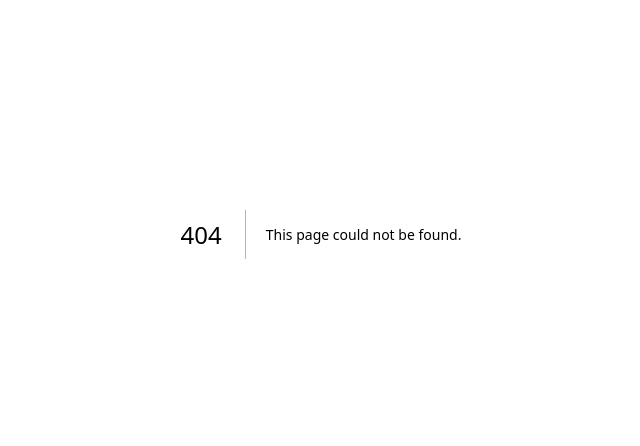
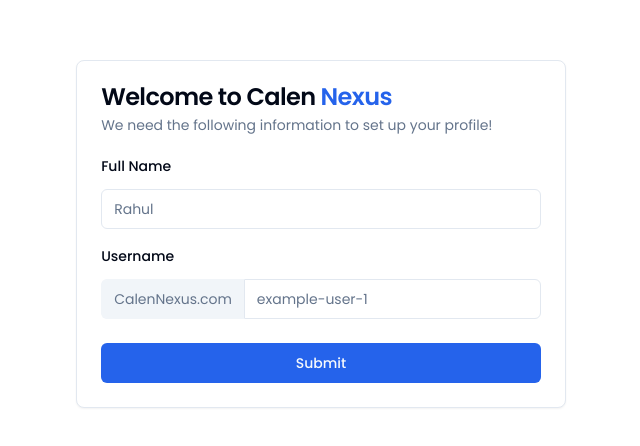
Before and after one commit to chavarahul/calender-booking, a Next.js app: page /onboarding in a window 1280 px wide. Before the commit this address had no page. Shown: the part 166-612 px from the top of the page, without its empty margins (319-959 px from the left). Built offline with nearby package versions, Linux system fonts and the light colour scheme.

Commit message:
added onboarding route

```diff
--- a/app/(sites)/dashboard/layout.tsx
+++ b/app/(sites)/dashboard/layout.tsx
@@ -7,14 +7,15 @@ import { SheetContent, SheetTrigger } from '@/app/components/ui/sheet'
 import { Button, DropdownMenu, Sheet, ThemeToggle } from '@/app/components/ui'
 import { Menu } from 'lucide-react'
 import { DropdownMenuContent, DropdownMenuItem, DropdownMenuLabel, DropdownMenuSeparator, DropdownMenuTrigger } from '@/app/components/ui/dropdown-menu'
-import { auth } from '@/app/lib/auth'
+import {  signOut } from '@/app/lib/auth'
+import { requireUser } from '@/app/lib/hooks'
 
 interface ReactChildren {
     children: ReactNode
 }
 
 const Layout: React.FC<ReactChildren> = async({ children }) => {
-    const session = await auth();
+    const session = await requireUser();
     return (
         <div className='min-h-screen w-full relative grid md:grid-cols-[220px_1fr] lg:grid-cols-[280px_1fr]'>
             <div className="hidden md:block border-r bg-muted/40">
@@ -63,11 +64,22 @@ const Layout: React.FC<ReactChildren> = async({ children }) => {
                             <DropdownMenuContent align='end'>
                               <DropdownMenuLabel>My Account</DropdownMenuLabel>
                               <DropdownMenuSeparator/>
-                              <DropdownMenuItem>Settings</DropdownMenuItem>
+                              <DropdownMenuItem asChild><Link href={"/Dashboard/settings"}>Settings</Link></DropdownMenuItem>
+                               <DropdownMenuItem asChild>
+                                <form action={async()=> {
+                                    "use server";
+                                    await signOut();
+                                }} className='w-full'>
+                                    <button className='w-full text-left'>Log out</button>
+                                    </form>
+                               </DropdownMenuItem>
                             </DropdownMenuContent>
                         </DropdownMenu>
                     </div>
                 </header>
+                <main className='flex flex-1 flex-col gap-4 p-4 lg:gap-6 lg:p-6'>
+                    {children}
+                </main>
             </div>
         </div>
     )
--- /dev/null
+++ b/app/(sites)/onboarding/page.tsx
@@ -0,0 +1,38 @@
+import { Button, Card, Input, Label } from '@/app/components/ui'
+import { CardContent, CardDescription, CardFooter, CardHeader, CardTitle } from '@/app/components/ui/card'
+import React from 'react'
+
+const onBoarding = () => {
+    return (
+        <section className='min-h-screen w-screen relative flex items-center justify-center'>
+            <Card>
+                <CardHeader>
+                    <CardTitle>Welcome to Calen <span className="text-primary">Nexus</span></CardTitle>
+                    <CardDescription>We need the following information to set up your profile!</CardDescription>
+                </CardHeader>
+                <form action="">
+                    <CardContent className='flex flex-col gap-y-5'>
+                        <div className="grid gap-y-2">
+                            <Label>Full Name</Label>
+                            <Input placeholder='Rahul' className='mt-2' />
+                        </div>
+                        <div className="grid gap-y-2">
+                            <Label>Username</Label>
+                            <div className="flex rounded-md">
+                                <span className='inline-flex mt-2 items-center px-3 rounded-l-md border border-r-0 border-muted bg-muted text-sm text-muted-foreground'>
+                                    CalenNexus.com
+                                </span>
+                                <Input placeholder='example-user-1' className='rounded-l-none mt-2 focus:border-none' />
+                            </div>
+                        </div>
+                    </CardContent>
+                    <CardFooter>
+                        <Button className='w-full'>Submit</Button>
+                    </CardFooter>
+                </form>
+            </Card>
+        </section>
+    )
+}
+
+export default onBoarding
--- /dev/null
+++ b/app/components/ui/card.tsx
@@ -0,0 +1,79 @@
+import * as React from "react"
+
+import { cn } from "@/lib/utils"
+
+const Card = React.forwardRef<
+  HTMLDivElement,
+  React.HTMLAttributes<HTMLDivElement>
+>(({ className, ...props }, ref) => (
+  <div
+    ref={ref}
+    className={cn(
+      "rounded-lg border bg-card text-card-foreground shadow-sm",
+      className
+    )}
+    {...props}
+  />
+))
+Card.displayName = "Card"
+
+const CardHeader = React.forwardRef<
+  HTMLDivElement,
+  React.HTMLAttributes<HTMLDivElement>
+>(({ className, ...props }, ref) => (
+  <div
+    ref={ref}
+    className={cn("flex flex-col space-y-1.5 p-6", className)}
+    {...props}
+  />
+))
+CardHeader.displayName = "CardHeader"
+
+const CardTitle = React.forwardRef<
+  HTMLParagraphElement,
+  React.HTMLAttributes<HTMLHeadingElement>
+>(({ className, ...props }, ref) => (
+  <h3
+    ref={ref}
+    className={cn(
+      "text-2xl font-semibold leading-none tracking-tight",
+      className
+    )}
+    {...props}
+  />
+))
+CardTitle.displayName = "CardTitle"
+
+const CardDescription = React.forwardRef<
+  HTMLParagraphElement,
+  React.HTMLAttributes<HTMLParagraphElement>
+>(({ className, ...props }, ref) => (
+  <p
+    ref={ref}
+    className={cn("text-sm text-muted-foreground", className)}
+    {...props}
+  />
+))
+CardDescription.displayName = "CardDescription"
+
+const CardContent = React.forwardRef<
+  HTMLDivElement,
+  React.HTMLAttributes<HTMLDivElement>
+>(({ className, ...props }, ref) => (
+  <div ref={ref} className={cn("p-6 pt-0", className)} {...props} />
+))
+CardContent.displayName = "CardContent"
+
+const CardFooter = React.forwardRef<
+  HTMLDivElement,
+  React.HTMLAttributes<HTMLDivElement>
+>(({ className, ...props }, ref) => (
+  <div
+    ref={ref}
+    className={cn("flex items-center p-6 pt-0", className)}
+    {...props}
+  />
+))
+CardFooter.displayName = "CardFooter"
+
+export { Card, CardHeader, CardFooter, CardTitle, CardDescription, CardContent }
--- /dev/null
+++ b/app/components/ui/input.tsx
@@ -0,0 +1,25 @@
+import * as React from "react"
+
+import { cn } from "@/lib/utils"
+
+export interface InputProps
+  extends React.InputHTMLAttributes<HTMLInputElement> {}
+
+const Input = React.forwardRef<HTMLInputElement, InputProps>(
+  ({ className, type, ...props }, ref) => {
+    return (
+      <input
+        type={type}
+        className={cn(
+          "flex h-10 w-full rounded-md border border-input bg-background px-3 py-2 text-sm ring-offset-background file:border-0 file:bg-transparent file:text-sm file:font-medium file:text-foreground placeholder:text-muted-foreground focus-visible:outline-none focus-visible:ring-2 focus-visible:ring-ring focus-visible:ring-offset-2 disabled:cursor-not-allowed disabled:opacity-50",
+          className
+        )}
+        ref={ref}
+        {...props}
+      />
+    )
+  }
+)
+Input.displayName = "Input"
+
+export { Input }
--- /dev/null
+++ b/app/components/ui/label.tsx
@@ -0,0 +1,26 @@
+"use client"
+
+import * as React from "react"
+import * as LabelPrimitive from "@radix-ui/react-label"
+import { cva, type VariantProps } from "class-variance-authority"
+
+import { cn } from "@/lib/utils"
+
+const labelVariants = cva(
+  "text-sm font-medium leading-none peer-disabled:cursor-not-allowed peer-disabled:opacity-70"
+)
+
+const Label = React.forwardRef<
+  React.ElementRef<typeof LabelPrimitive.Root>,
+  React.ComponentPropsWithoutRef<typeof LabelPrimitive.Root> &
+    VariantProps<typeof labelVariants>
+>(({ className, ...props }, ref) => (
+  <LabelPrimitive.Root
+    ref={ref}
+    className={cn(labelVariants(), className)}
+    {...props}
+  />
+))
+Label.displayName = LabelPrimitive.Root.displayName
+
+export { Label }
--- a/package.json
+++ b/package.json
@@ -14,6 +14,7 @@
     "@prisma/client": "^5.20.0",
     "@radix-ui/react-dialog": "^1.1.2",
     "@radix-ui/react-dropdown-menu": "^2.1.2",
+    "@radix-ui/react-label": "^2.1.0",
     "@radix-ui/react-slot": "^1.1.0",
     "class-variance-authority": "^0.7.0",
     "clsx": "^2.1.1",
```
Also changed, not shown: app/components/ui/index.ts (+7 -1 lines), 1 other file (tests, documents, lock files or other folders).
